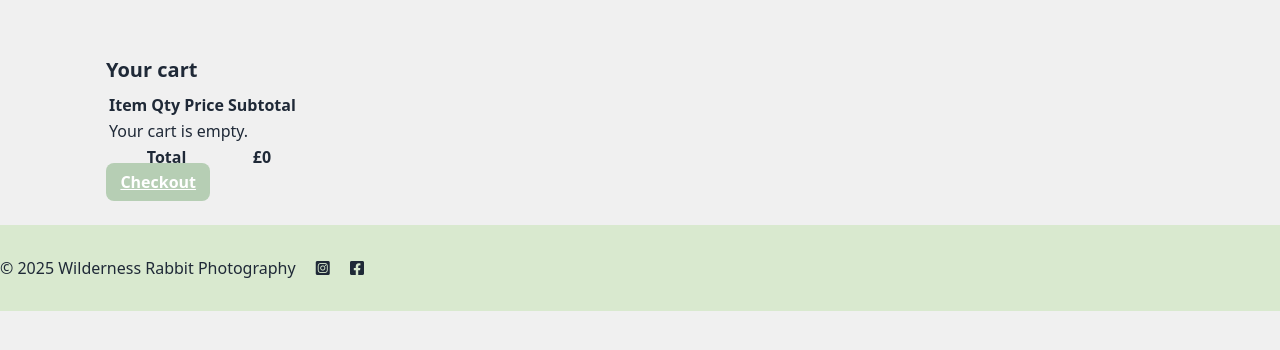
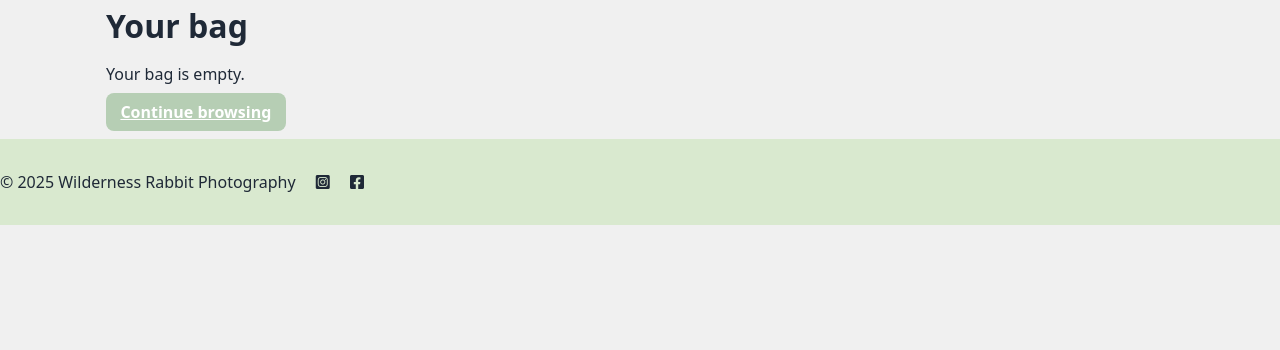
Before and after one commit to rory-codes/wildness_rabbit_photography, a Django app: page /cart/ in a window 1280 px wide. Shown: the part 73-423 px from the top of the page. Run offline with Django 5.2, Linux system fonts and the light colour scheme.

Commit message:
update add and remove methods, enhance item management, and improve views and templates for better user experience

```diff
--- a/cart/cart.py
+++ b/cart/cart.py
@@ -1,5 +1,7 @@
+# cart/cart.py
 from decimal import Decimal
 from django.conf import settings
+from catalog.models import ProductVariant
 
 CART_SESSION_KEY = "cart"
 
@@ -10,45 +12,50 @@ class Cart:
         if cart is None:
             cart = {}
             self.session[CART_SESSION_KEY] = cart
-        self.cart = cart
+        self._cart = cart
 
-    def add(self, variant_id, price, qty=1):
+    def add(self, variant_id: int, qty: int = 1, override: bool = False):
         key = str(variant_id)
-        line = self.cart.get(key, {"qty": 0, "price": str(price)})
-        line["qty"] = int(line["qty"]) + int(qty)
-        line["price"] = str(price)
-        self.cart[key] = line
-        self.session.modified = True
+        if key not in self._cart:
+            self._cart[key] = {"qty": 0}
+        self._cart[key]["qty"] = qty if override else self._cart[key]["qty"] + qty
+        if self._cart[key]["qty"] <= 0:
+            self._cart.pop(key, None)
+        self._save()
 
-    def remove(self, variant_id):
-        key = str(variant_id)
-        if key in self.cart:
-            del self.cart[key]
-            self.session.modified = True
+    def remove(self, variant_id: int):
+        self._cart.pop(str(variant_id), None)
+        self._save()
 
     def clear(self):
         self.session[CART_SESSION_KEY] = {}
+        self._cart = {}
         self.session.modified = True
 
-    def __iter__(self):
-        from catalog.models import ProductVariant
-        variant_ids = [int(k) for k in self.cart.keys()]
-        variants = {v.id: v for v in ProductVariant.objects.filter(id__in=variant_ids)}
-        for key, data in self.cart.items():
-            variant = variants.get(int(key))
+    def _save(self):
+        self.session[CART_SESSION_KEY] = self._cart
+        self.session.modified = True
+
+    def count(self) -> int:
+        return sum(item["qty"] for item in self._cart.values())
+
+    def items(self):
+        """Yields dicts: variant, qty, unit_price, subtotal"""
+        variant_map = {
+            v.id: v for v in ProductVariant.objects.filter(id__in=[int(k) for k in self._cart.keys()])
+        }
+        for key, data in self._cart.items():
+            variant = variant_map.get(int(key))
             if not variant:
                 continue
-            price = Decimal(data["price"])
+            unit = Decimal(variant.price)
             qty = int(data["qty"])
             yield {
                 "variant": variant,
                 "qty": qty,
-                "price": price,
-                "subtotal": price * qty,
+                "unit_price": unit,
+                "subtotal": unit * qty,
             }
 
-    def total(self):
-        return sum(item["subtotal"] for item in self)
-
-    def count(self):
-        return sum(int(line.get("qty", 0)) for line in self.cart.values())
+    def total(self) -> Decimal:
+        return sum(item["subtotal"] for item in self.items())
--- a/cart/urls.py
+++ b/cart/urls.py
@@ -5,6 +5,8 @@ app_name = "cart"
 
 urlpatterns = [
     path("", views.detail, name="detail"),
-    path("add/<int:variant_id>/", views.add, name="add"),
+    path("add/", views.add, name="add"),
+    path("update/<int:variant_id>/", views.update, name="update"),
     path("remove/<int:variant_id>/", views.remove, name="remove"),
+    path("clear/", views.clear, name="clear"),
 ]
--- a/cart/views.py
+++ b/cart/views.py
@@ -1,20 +1,39 @@
 from django.shortcuts import redirect, render, get_object_or_404
 from django.views.decorators.http import require_POST
+from django.urls import reverse
+from .cart import Cart
+from .forms import AddToCartForm
 from catalog.models import ProductVariant
-from .cart import Cart
 
 def detail(request):
     cart = Cart(request)
-    return render(request, "cart/detail.html", {"cart": cart})
+    context = {
+        "items": list(cart.items()),
+        "total": cart.total(),
+    }
+    return render(request, "cart/detail.html", context)
 
 @require_POST
-def add(request, variant_id):
-    variant = get_object_or_404(ProductVariant, pk=variant_id, is_active=True)
-    qty = int(request.POST.get("qty", 1))
-    Cart(request).add(variant.id, variant.price, qty)
-    return redirect("cart:detail")
+def add(request):
+    form = AddToCartForm(request.POST)
+    if form.is_valid():
+        variant = get_object_or_404(ProductVariant, pk=form.cleaned_data["variant_id"], is_active=True)
+        qty = form.cleaned_data["quantity"]
+        Cart(request).add(variant.id, qty=qty)
+    return redirect(reverse("cart:detail"))
 
 @require_POST
-def remove(request, variant_id):
+def update(request, variant_id: int):
+    qty = int(request.POST.get("quantity", "1"))
+    Cart(request).add(variant_id, qty=qty, override=True)
+    return redirect(reverse("cart:detail"))
+
+@require_POST
+def remove(request, variant_id: int):
     Cart(request).remove(variant_id)
-    return redirect("cart:detail")
+    return redirect(reverse("cart:detail"))
+
+@require_POST
+def clear(request):
+    Cart(request).clear()
+    return redirect(reverse("cart:detail"))
--- a/templates/cart/detail.html
+++ b/templates/cart/detail.html
@@ -1,32 +1,56 @@
 {% extends "base.html" %}
-{% block title %}Your cart{% endblock %}
+{% block title %}Your bag{% endblock %}
 {% block content %}
-<section class="section container">
-  <h1 class="h2">Your cart</h1>
+<h1 class="h1">Your bag</h1>
+
+{% if not items %}
+  <p>Your bag is empty.</p>
+  <p><a href="{% url 'catalog:index' %}" class="btn">Continue browsing</a></p>
+{% else %}
   <table class="table">
-    <thead><tr><th>Item</th><th>Qty</th><th>Price</th><th>Subtotal</th><th></th></tr></thead>
+    <thead>
+      <tr>
+        <th>Item</th><th>Qty</th><th>Price</th><th>Subtotal</th><th></th>
+      </tr>
+    </thead>
     <tbody>
-      {% for item in cart %}
+      {% for row in items %}
       <tr>
-        <td>{{ item.variant.photo.title }} — {{ item.variant.name }}</td>
-        <td>{{ item.qty }}</td>
-        <td>£{{ item.price }}</td>
-        <td>£{{ item.subtotal }}</td>
         <td>
-          <form method="post" action="{% url 'cart:remove' item.variant.id %}">
+          {{ row.variant.photo.title }} — {{ row.variant.name }}
+        </td>
+        <td>
+          <form method="post" action="{% url 'cart:update' row.variant.id %}">
             {% csrf_token %}
-            <button class="btn btn-link">Remove</button>
+            <input type="number" name="quantity" min="1" value="{{ row.qty }}" />
+            <button class="btn" type="submit">Update</button>
+          </form>
+        </td>
+        <td>£{{ row.unit_price }}</td>
+        <td>£{{ row.subtotal }}</td>
+        <td>
+          <form method="post" action="{% url 'cart:remove' row.variant.id %}">
+            {% csrf_token %}
+            <button class="btn" type="submit">Remove</button>
           </form>
         </td>
       </tr>
-      {% empty %}
-      <tr><td colspan="5">Your cart is empty.</td></tr>
       {% endfor %}
     </tbody>
     <tfoot>
-      <tr><th colspan="3" class="text-end">Total</th><th>£{{ cart.total }}</th><th></th></tr>
+      <tr>
+        <th colspan="3" style="text-align:right">Total:</th>
+        <th>£{{ total }}</th>
+        <th></th>
+      </tr>
     </tfoot>
   </table>
-  <a class="btn btn-primary" href="#">Checkout</a>
-</section>
+
+  <form method="post" action="{% url 'cart:clear' %}">
+    {% csrf_token %}
+    <button class="btn" type="submit">Clear bag</button>
+  </form>
+
+  <a class="btn" href="{% url 'checkout:start' %}">Checkout</a>
+{% endif %}
 {% endblock %}
--- a/templates/catalog/photo_detail.html
+++ b/templates/catalog/photo_detail.html
@@ -11,14 +11,15 @@
       <h3 class="h2">Purchase options</h3>
       <ul class="list-plain">
         {% for v in variants %}
-        <form method="post" action="{% url 'cart:add' v.id %}">
+        <form method="post" action="{% url 'cart:add' %}">
           {% csrf_token %}
           <div class="d-flex gap-2 align-items-end">
             <div>
               <div>{{ v.name }}</div>
               <div>£{{ v.price }}</div>
             </div>
-            <input type="number" name="qty" min="1" value="1" class="form-control" style="max-width:90px">
+            <input type="hidden" name="variant_id" value="{{ v.id }}">
+            <input type="number" name="quantity" min="1" value="1" class="form-control" style="max-width:90px">
             <button class="btn btn-primary">Add to cart</button>
           </div>
         </form>
```
